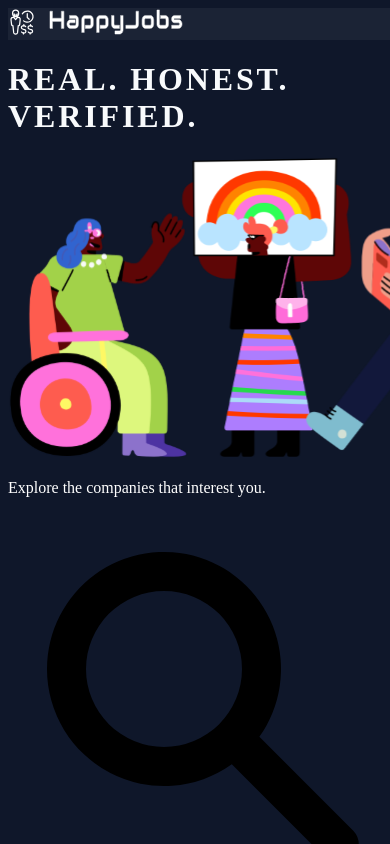
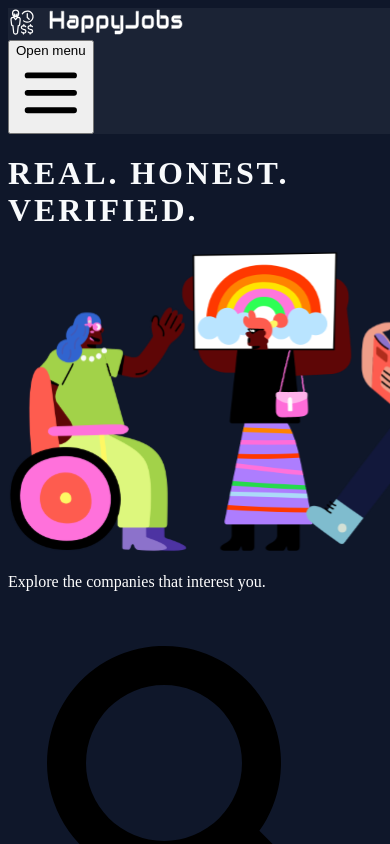
Before and after one commit to deisecj/peak-ui, a React (Create React App) app: page / in a window 390 px wide. Shown: the top 844 px of the page. Built offline with nearby package versions, Linux system fonts and the light colour scheme.

Commit message:
mobile menu

```diff
--- a/src/pages/Home.css
+++ b/src/pages/Home.css
@@ -19,8 +19,17 @@
   @apply w-32 xl:w-44;
 }
 
+.navbar-menu {
+  @apply lg:hidden absolute z-50 w-full bg-gray-800 text-white;
+}
+
+.navbar-menu-content {
+  background-color: rgb(255,255,255, 0.05);
+  @apply pt-2 pb-3 space-y-1;
+}
+
 .hero-header {
- @apply py-5 mx-6 sm:ml-12 xl:ml-40;
+ @apply py-5 mx-6 sm:ml-12 xl:ml-40 flex justify-between;
 }
 
 .hero-content {
--- a/src/pages/Home.js
+++ b/src/pages/Home.js
@@ -1,8 +1,16 @@
 import './Home.css';
-import { StarIcon } from '@heroicons/react/outline';
+import { MenuIcon, StarIcon, XIcon } from '@heroicons/react/outline';
 import SearchSelect from '../components/searchSelect/Index';
 import Footer from '../components/footer/Index';
 import { useNavigate } from "react-router-dom";
+import { Disclosure } from '@headlessui/react';
+
+const menu = [
+  { name: 'About' , url: '#' },
+  { name: 'Privacy policy' , url: '#' },
+  { name: 'Terms of use', url: '#' },
+  { name: 'Rating and review guidelines', url: '#' }
+];
 
 const Home = () => {
   const navigate = useNavigate();
@@ -14,6 +22,9 @@ const Home = () => {
   return (
     <div id="home" className="mx-auto max-w-screen-2xl h-full">
       <div className="hero-section">
+      <Disclosure as="header" className="bg-gray-800">
+      {({ open }) => (
+        <>
         <div className="hero-header-navbar">
           <div className="hero-header">
             <img
@@ -21,8 +32,34 @@ const Home = () => {
               src="./images/happy-jobs-logo.svg"
               alt=""
             />
+
+            <div className="relative z-10 flex items-center sm:hidden">
+              {/* Mobile menu button */}
+              <Disclosure.Button className="rounded-md p-2 inline-flex items-center justify-center text-gray-400 hover:bg-gray-700 hover:text-white focus:outline-none focus:ring-2 focus:ring-inset focus:ring-white">
+                <span className="sr-only">Open menu</span>
+                {open ? (
+                  <XIcon className="block h-6 w-6" aria-hidden="true" />
+                ) : (
+                  <MenuIcon className="block h-6 w-6" aria-hidden="true" />
+                )}
+              </Disclosure.Button>
+            </div>
           </div>
         </div>
+
+        {/* Mobile menu list*/}
+        <Disclosure.Panel className="navbar-menu">
+            <div className="navbar-menu-content">
+            {menu.map(item => (
+               <Disclosure.Button as="a" href={item.href} className="border-transparent hover:bg-gray-50 hover:border-gray-300 hover:text-gray-800 block pl-3 pr-4 py-2 border-l-4 text-base font-medium">
+                {item.name}
+              </Disclosure.Button>
+              ))}
+            </div>
+          </Disclosure.Panel>
+        </>
+      )}
+      </Disclosure>
         <div className="hero-content">
           <h1 className="title-text">REAL. HONEST. VERIFIED.</h1>
           <img src="./images/hero-image.svg" className="hero-image" />
```
